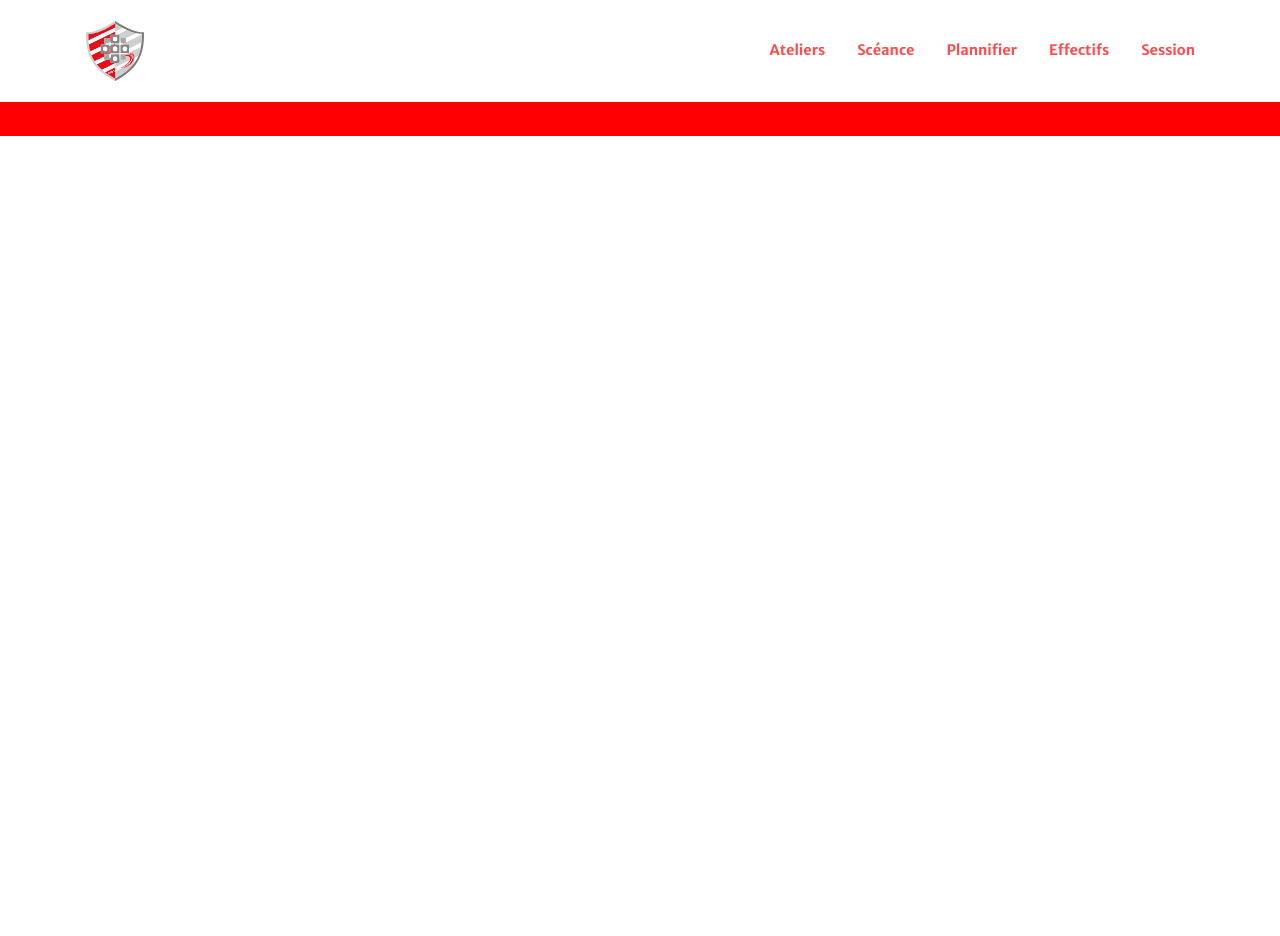
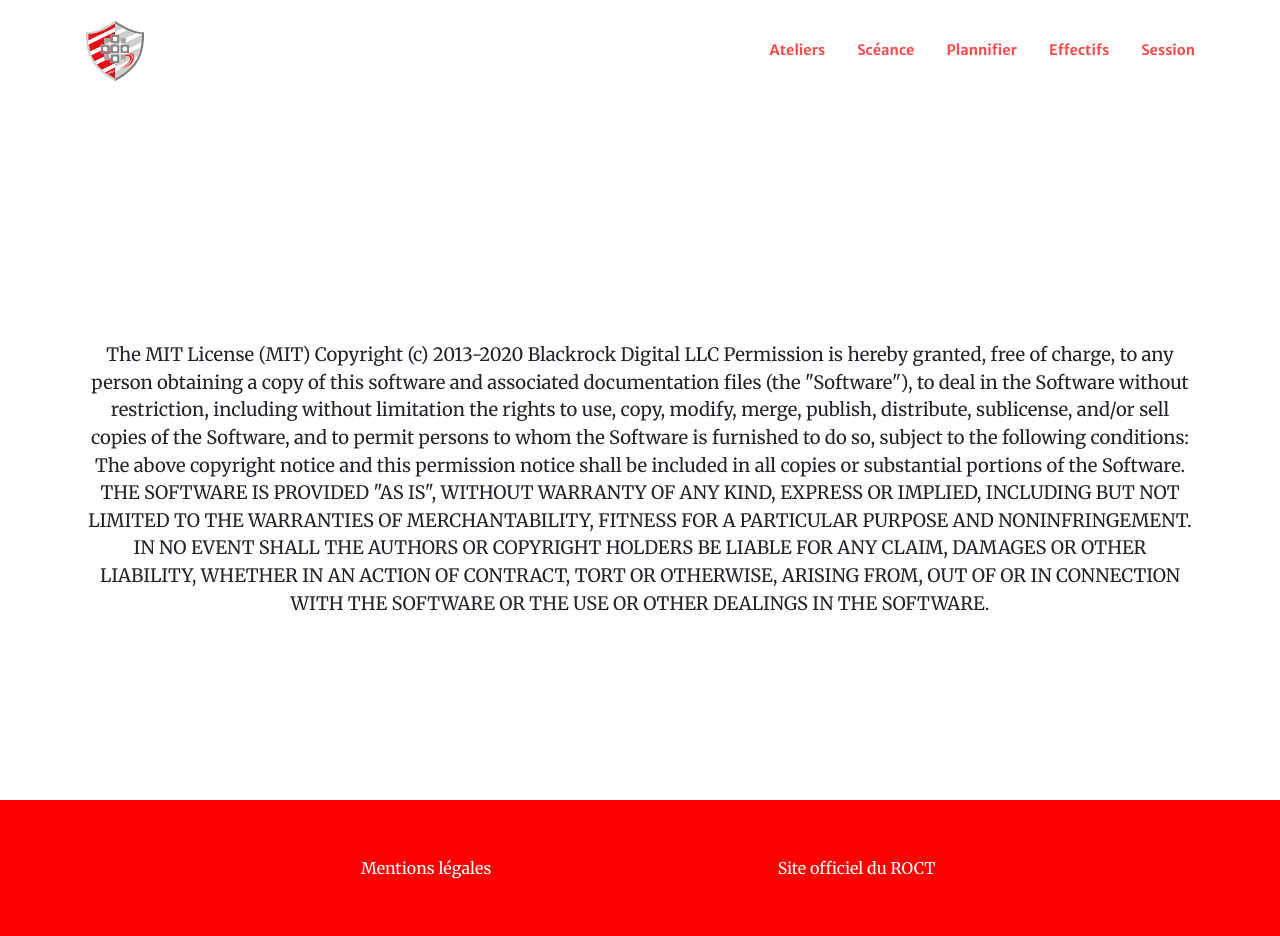
Before and after one commit to cendrars59/clubManager, a Django app: page /mentions in a window 1280 px wide; the page is wider, and only the part inside the window is pictured. Before the commit the page ends 136 px from the top of that part, so only its background shows below. Run offline with Django 3.2, Linux system fonts and the light colour scheme; some libraries are stand-ins or nearby versions.

Commit message:
fixing mentions

```diff
--- a/pages/templates/pages/mentions.html
+++ b/pages/templates/pages/mentions.html
@@ -3,15 +3,15 @@
 
 
 <!-- Masthead-->
-{% block content %}
+{% block masthead %}
 <header class="masthead" style="background-image:None ;">
     <div class="container h-100 mt-4">
         <div class="row h-100 align-items-center justify-content-center text-center">
-            <div class="col-lg-8 align-self-baseline">
+            <div class="col-lg-12 align-self-baseline">
                 <h2 class="text-white-75 font-weight-light mb-5" id="title-mentions" >Mentions légales</h2>
             </div>
-            <div class="col-lg-8 align-self-baseline">
-                <p id="mentions-parag" class="text-muted-homemade mb-5">
+            <div class="col-lg-12 align-self-baseline">
+                <p id="mentions-parag" class=" mb-5">
                     The MIT License (MIT)
 
 Copyright (c) 2013-2020 Blackrock Digital LLC
@@ -40,4 +40,4 @@
     </div>
 </header>
 
-{% endblock content %}
+{% endblock masthead %}
--- a/templates/base.html
+++ b/templates/base.html
@@ -26,7 +26,7 @@
         {% block nav%}
         <nav class="navbar navbar-expand-lg navbar-light fixed-top py-3" id="mainNav">
             <div class="container">
-                <a class="navbar-brand js-scroll-trigger" href="#page-top">
+                <a class="navbar-brand js-scroll-trigger" href="{% url 'home' %}">
                     <img
                             src="{% static 'dist/assets/img/logo/logo.svg' %}"  width="60" height="60" class="d-inline-block align-top"
                             alt="Image"
```
